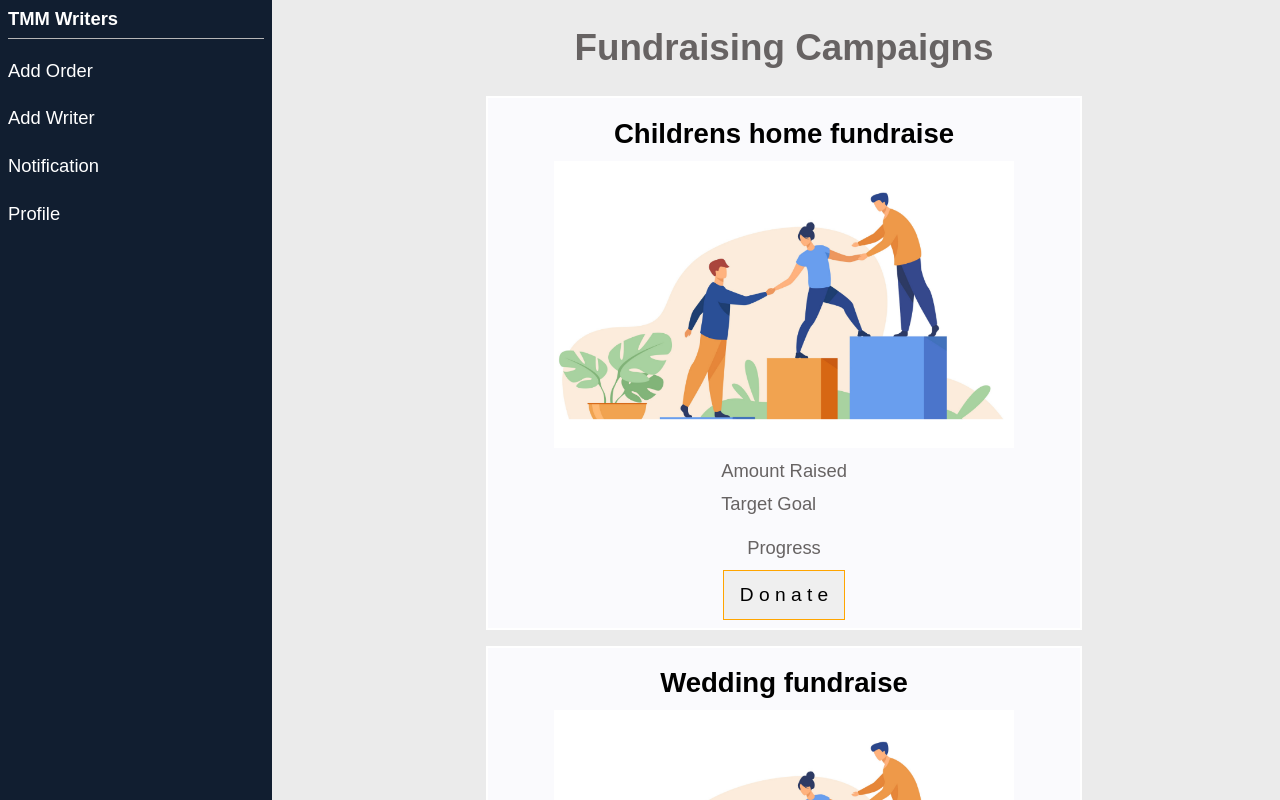
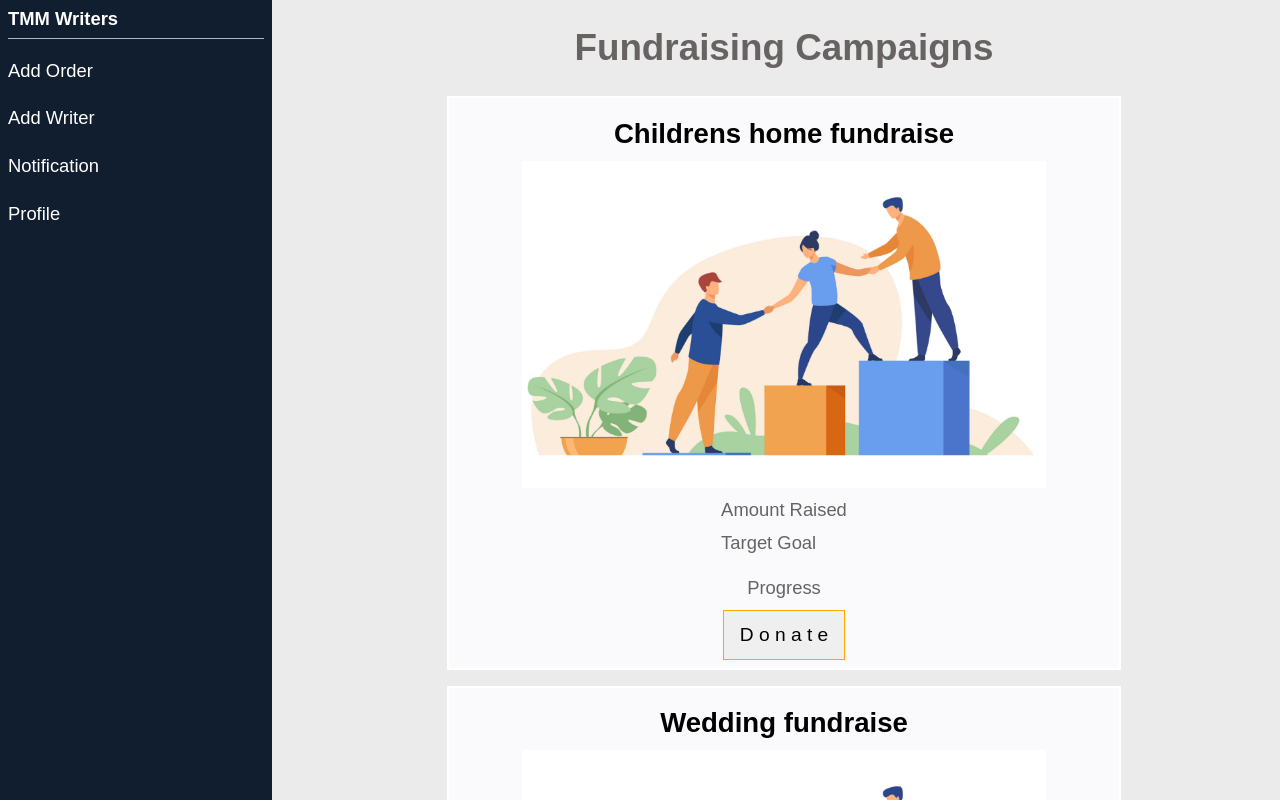
Before and after one commit to JosephMusya/changia, a React (Create React App) app: page / in a window 1280 px wide. Shown: the top 800 px of the page. Built offline with nearby package versions, Linux system fonts and the light colour scheme; the HTML template or start-up script is replaced by a standard one.

Commit message:
Modified the container width

```diff
--- a/src/pages/homepage.module.css
+++ b/src/pages/homepage.module.css
@@ -20,7 +20,7 @@
     display: grid;
     gap: 1rem;
     grid-template-columns: repeat(1, 1fr);
-    width: 60%;
+    width: 68%;
     /* display: flex;
     justify-content: flex-start;
     gap: 2rem; */
```
